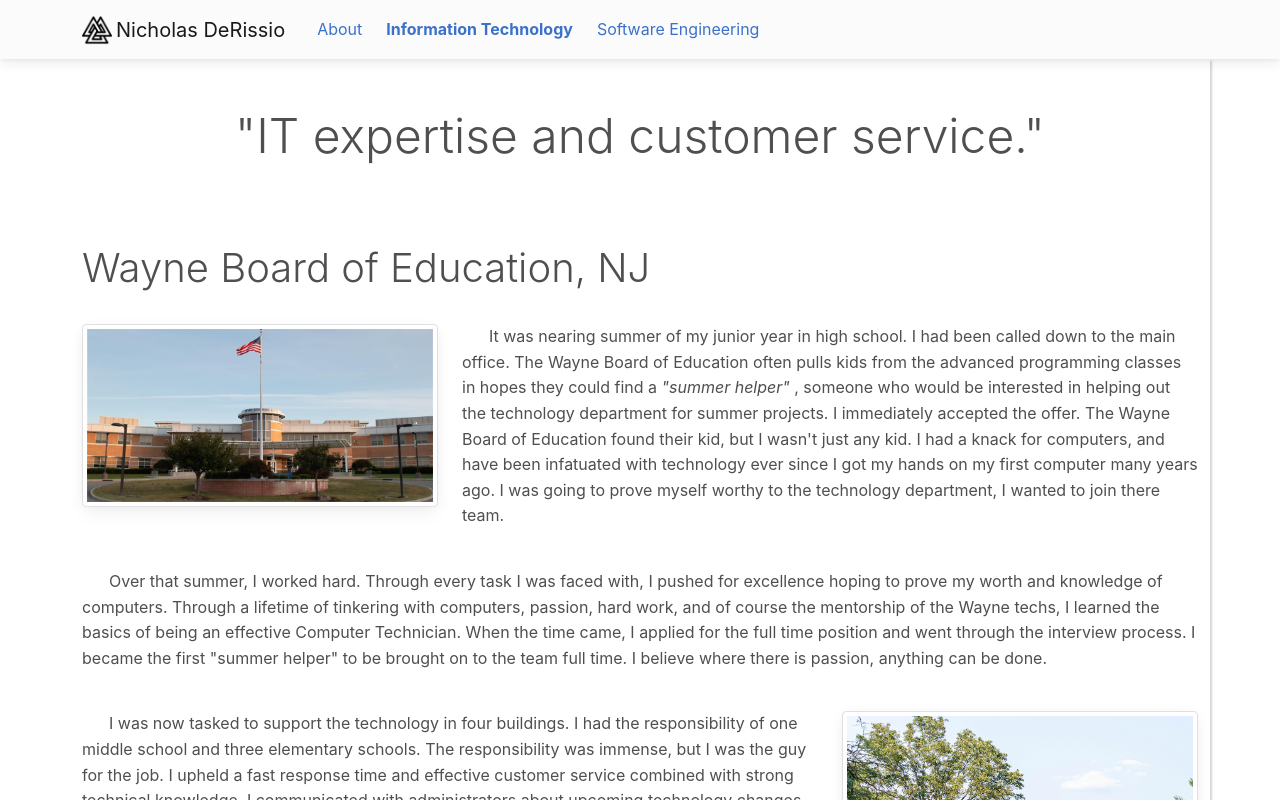
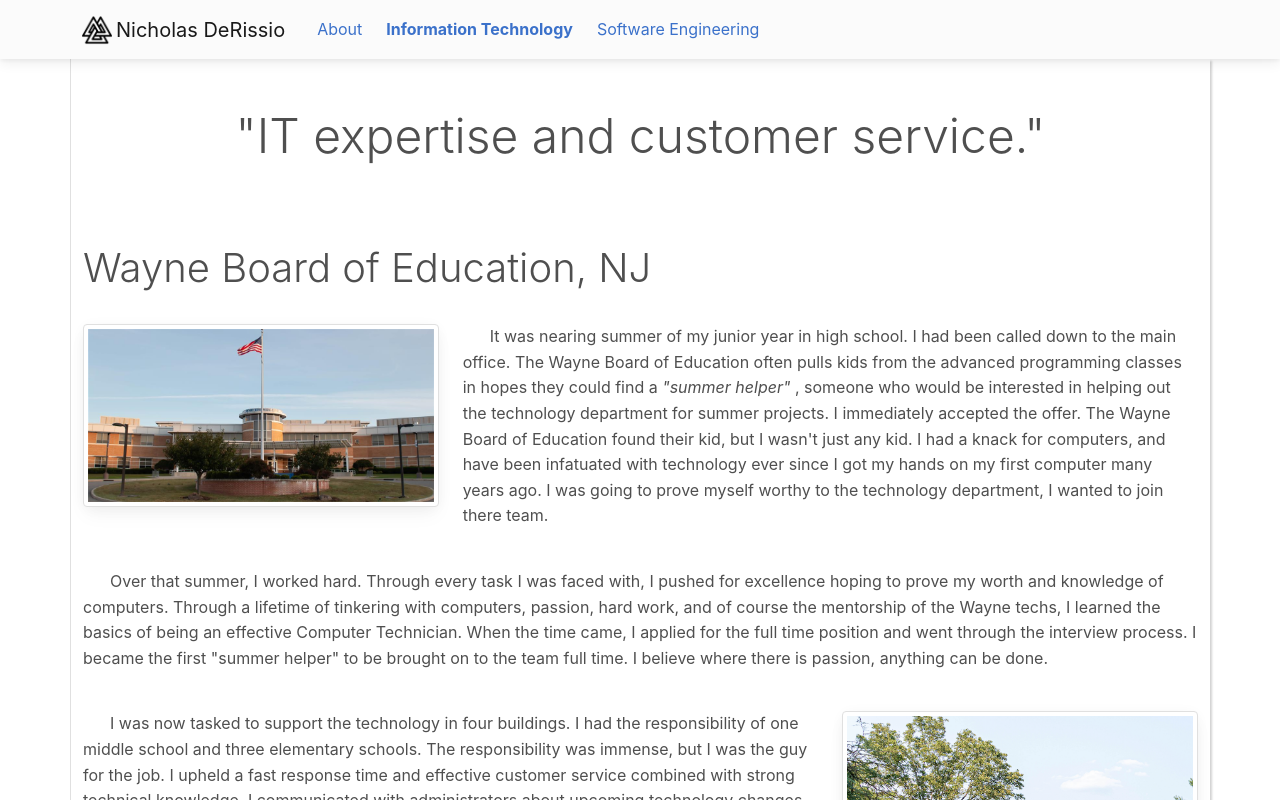
Before and after one commit to KantKontrol/React-Portfolio-2, a React (Create React App) app: page /it in a window 1280 px wide. Shown: the top 800 px of the page. Built offline with nearby package versions, Linux system fonts and the light colour scheme.

Commit message:
added border to pagebase

```diff
--- a/src/components/PageBase/index.tsx
+++ b/src/components/PageBase/index.tsx
@@ -5,7 +5,7 @@ const PageBase = (props: PropsWithChildren) => {
   return (
     <MDBContainer fluid className="p-0" {...props}>
       <MDBContainer
-        className="p-0"
+        className="p-0 border-start"
         style={{
           backgroundColor: "#ffffff",
           boxShadow: "2px 2px 2px lightgray",
```
